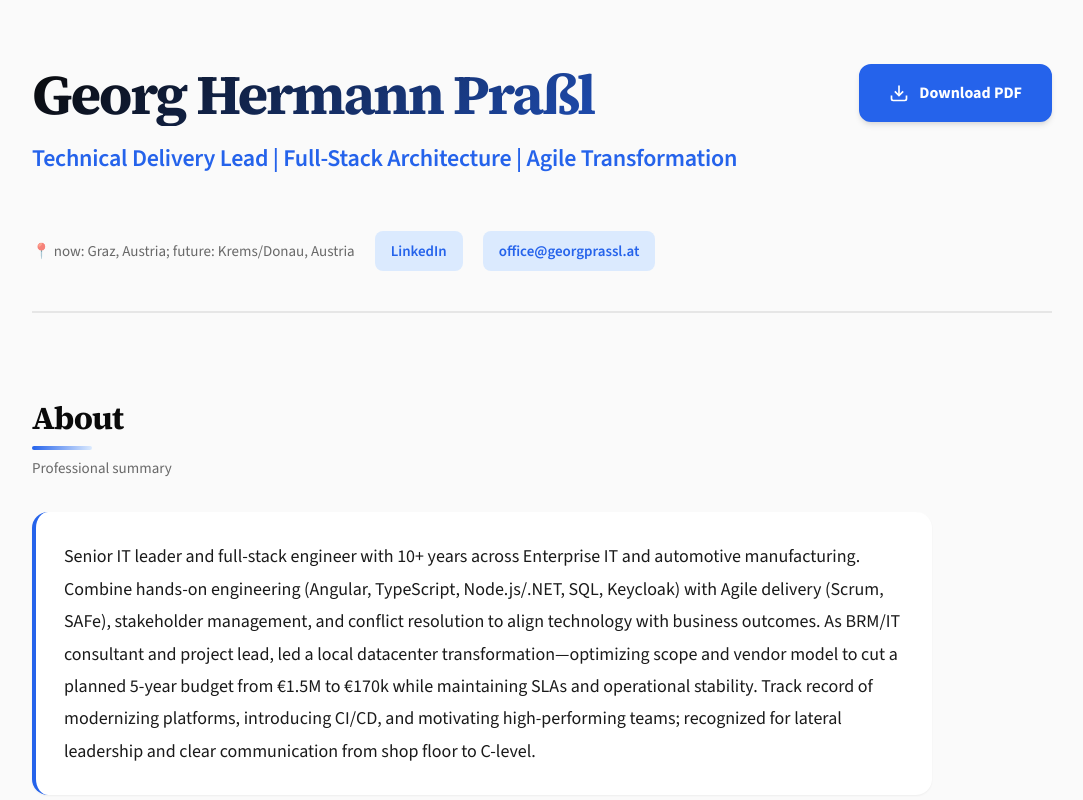
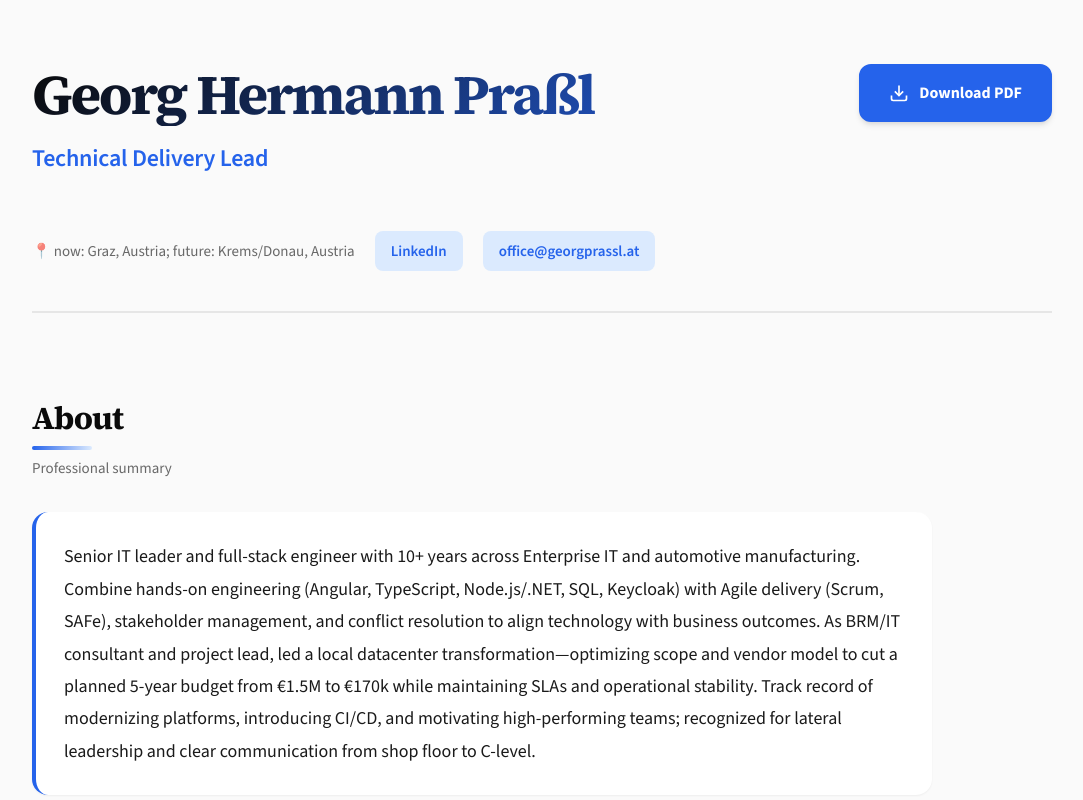
Before and after one commit to Greeny1992/georgprassl-webpage, an Angular app: page / in a window 1280 px wide. Shown: the top 800 px of the page, without its empty margins (98-1181 px from the left). Built offline with nearby package versions, Linux system fonts and the light colour scheme.

Commit message:
Updated headline

```diff
--- a/src/app/features/resume/resume-page.component.html
+++ b/src/app/features/resume/resume-page.component.html
@@ -8,8 +8,8 @@
           <p class="hero-headline">{{ resume.basics.headline }}</p>
         </div>
         <a
-          href="assets/Georg_Hermann_Prassl_-_Technical_Delivery_Lead__Full-Stack_Architecture__Agile_Transformation.pdf"
-          download="Georg_Hermann_Prassl_-_Technical_Delivery_Lead__Full-Stack_Architecture__Agile_Transformation.pdf"
+          href="assets/Georg_Hermann_Prassl_-_Technical_Delivery_Lead.pdf"
+          download="Georg_Hermann_Prassl_-_Technical_Delivery_Lead.pdf"
           class="download-button"
           aria-label="Download Resume as PDF"
         >
--- a/src/assets/resume.json
+++ b/src/assets/resume.json
@@ -1,7 +1,7 @@
 {
   "basics": {
     "name": "Georg Hermann Praßl",
-    "headline": "Technical Delivery Lead | Full-Stack Architecture | Agile Transformation",
+    "headline": "Technical Delivery Lead",
     "location": "now: Graz, Austria; future: Krems/Donau, Austria",
     "phone": "+43 664 39 799 71",
     "email": "georg.p92@gmx.at",
```
Also changed, not shown: 2 other files (tests, documents, lock files or other folders).
